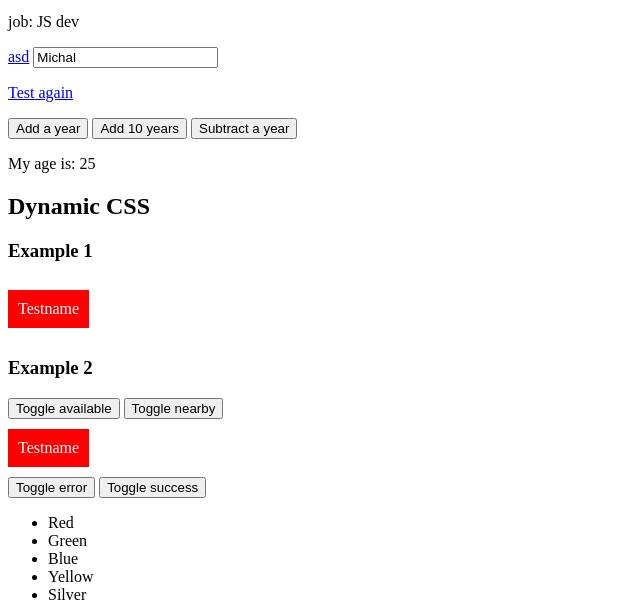
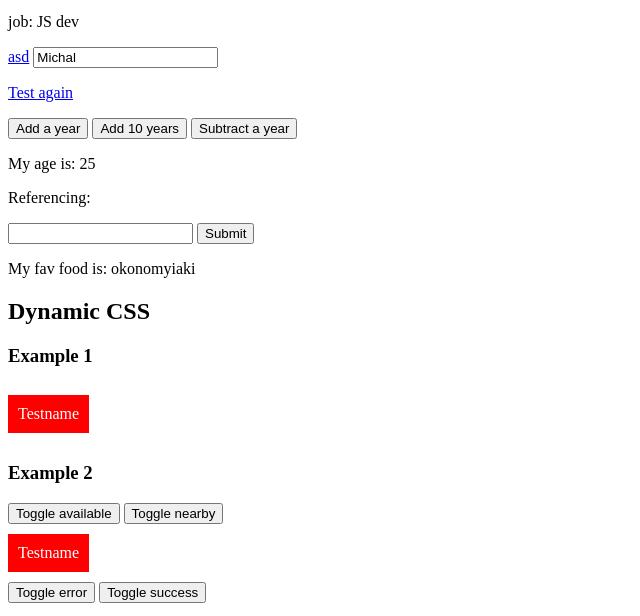
Before and after one commit to Yewhral/Vue.js-Discovering, a plain HTML site: page index.html in a window 1280 px wide. Shown: the part 101-717 px from the top of the page, without its empty margins (0-640 px from the left). Drawn offline with nearby package versions, Linux system fonts and the light colour scheme.

Commit message:
Vue referencing

```diff
--- a/index.html
+++ b/index.html
@@ -19,6 +19,11 @@
     <button v-on:dblclick="add(10)"> Add 10 years</button>
     <button v-on:click="subtract(1)"> Subtract a year</button>
     <p>My age is: {{age}}</p>
+
+    <p>Referencing:</p>
+    <input type="text" ref="input"/>
+    <button v-on:click="readRefs">Submit</button>
+    <p>My fav food is: {{food}}</p>
 
     <h2> Dynamic CSS</h2>
     <h3> Example 1 </h3>
--- a/js/app.js
+++ b/js/app.js
@@ -17,7 +17,9 @@ new Vue({
             {name: 'DaHunter', age: 21},
             {name: 'Papps', age: 25},
             {name: 'Doethe', age: 26},
-        ]
+        ],
+        food: 'okonomyiaki'
+
 
 
     },
@@ -35,6 +37,10 @@ new Vue({
         updateXY: function(e) {
           this.x = e.offsetX;
           this.y = e.offsetY;
+        },
+        readRefs: function() {
+            console.log(this.$refs.input.value);
+            this.food = this.$refs.input.value;
         }
     },
     computed:{
```
